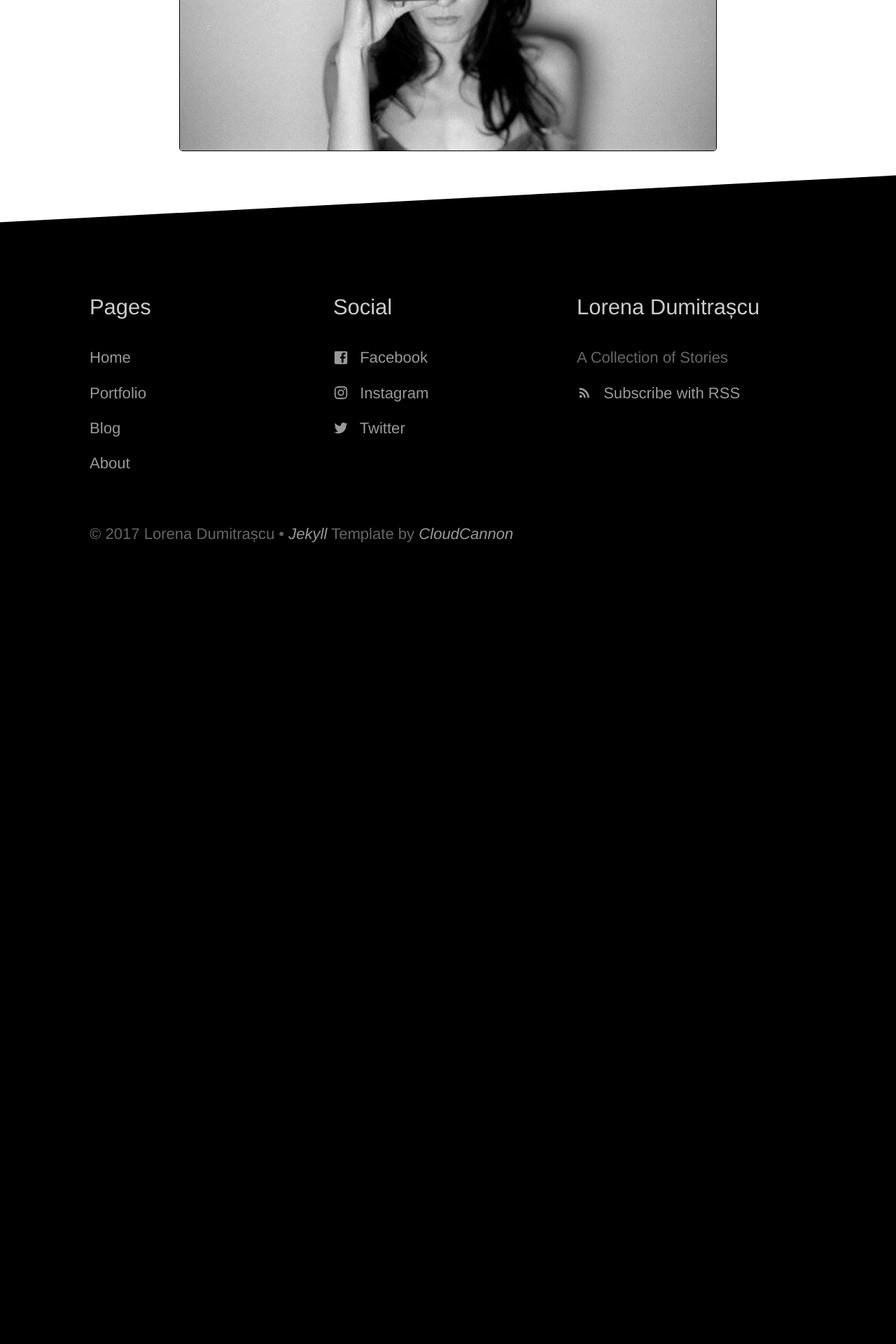
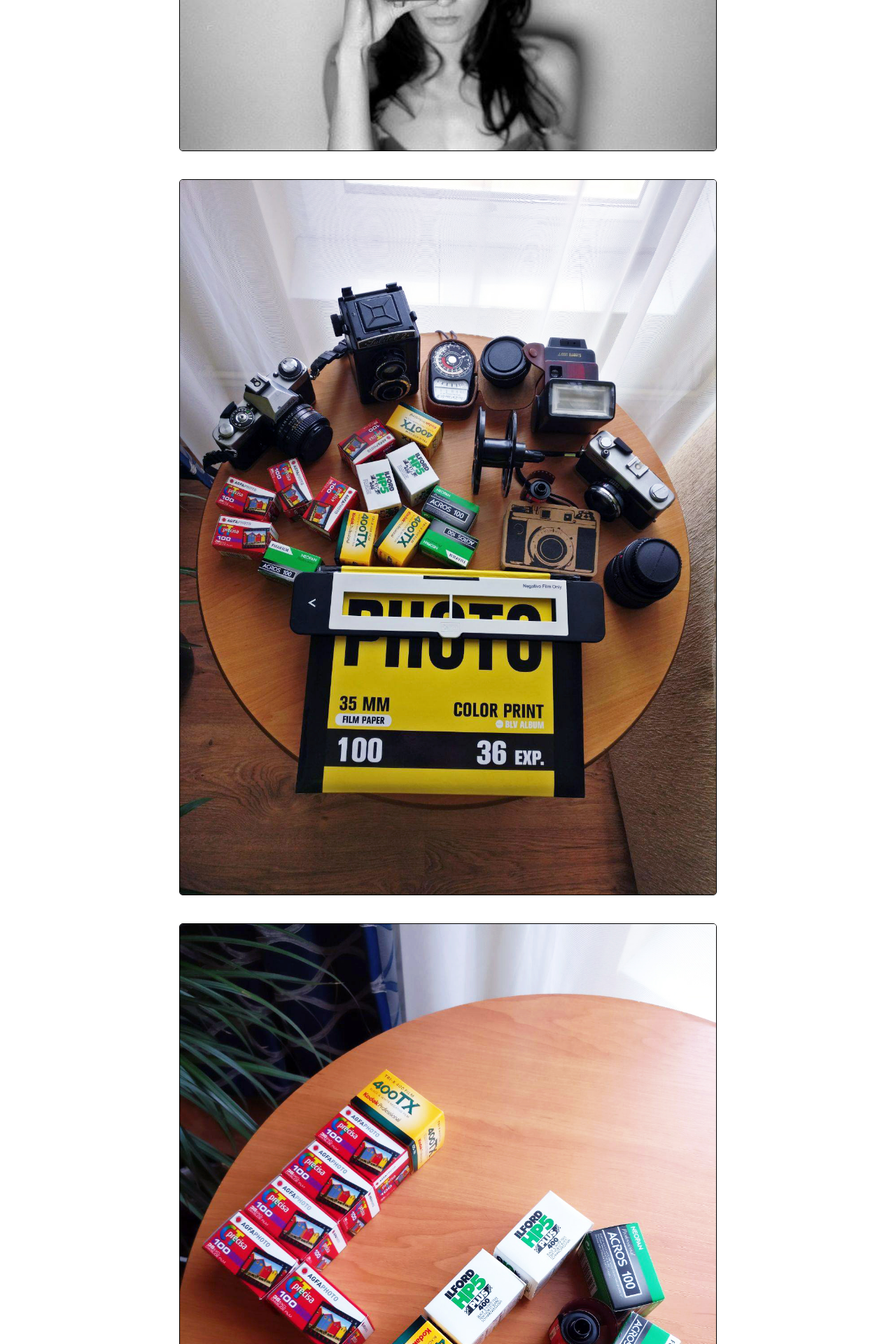
Before and after one commit to CosminTraistaru/photostories, a Jekyll site: the page built from about.md, in a window 1280 px wide. Shown: the part 3167-5087 px from the top of the page at 70% size. Built offline with Jekyll 4.4.1, drawn with Linux system fonts in a browser that asks for light colours; before the commit the page ends 4031 px from its top, so only the background shows below that.

Commit message:
new featured image, pinterest

```diff
--- a/_config.yml
+++ b/_config.yml
@@ -18,8 +18,8 @@
   image:
     location: "/assets/images/about-3.jpg"
     alt: "Lorena Dumitrașcu PhotoStories"
+    width: 604
     height: 403
-    width: 604
 
 logo:
   location: /assets/images/logo-big-no-background.png
@@ -28,10 +28,10 @@
   height: 272
 
 featured:
-  path: "/assets/images/hero_image.jpg"
+  path: "/assets/images/portfolio/portraits/R1-02.jpg"
   alt: "Lorena Dumitrașcu PhotoStories"
-  height: 520
-  width: 1300
+  width: 1600
+  height: 1071
 
 # Social details for the jekyll-seo-tag gem
 social:
@@ -92,7 +92,7 @@
 
 google_site_verification: IGPwsFwq4AkUFkJH_ZNSfAZxy5_f5z9egR29iK3UOpA
 bing_verification: 6B172C70FEE194C409CD493D635473C3
-pintrest_verification:
+pintrest_verification: 2de06280859840aabcf8b1270368a7a8
 google_analytics_key: UA-3090430-14
 
 facebook:
--- a/about.md
+++ b/about.md
@@ -4,23 +4,35 @@
 subtitle:
 permalink: /about/
 featured:
-  path: "/assets/images/about-3.jpg"
+  path: "/assets/images/about/about-3.jpg"
   alt: "Lorena Dumitrașcu PhotoStories"
   height: 720
   width: 1800
 images:
-- path: "/assets/images/about-1.jpg"
+- path: "/assets/images/about/about-1.jpg"
   alt: "Lorena Dumitrașcu PhotoStories"
   height: 640
   width: 960
-- path: "/assets/images/about-2.jpg"
+- path: "/assets/images/about/about-2.jpg"
   alt: "Lorena Dumitrașcu PhotoStories"
   height: 568
   width: 858
-- path: "/assets/images/about-3.jpg"
+- path: "/assets/images/about/about-3.jpg"
   alt: "Lorena Dumitrașcu PhotoStories"
   height: 403
   width: 604
+- path: "/assets/images/about/3.jpg"
+  alt: "Lorena Dumitrașcu PhotoStories"
+  height: 1600
+  width: 1200
+- path: "/assets/images/about/2.jpg"
+  alt: "Lorena Dumitrașcu PhotoStories"
+  height: 1600
+  width: 1200
+- path: "/assets/images/about/1.jpg"
+  alt: "Lorena Dumitrașcu PhotoStories"
+  height: 1600
+  width: 1200
 ---
 
 Incercam sa explic cuiva cine sunt. Cine e Lorena Dumitrascu. Am sa restrang multitudinea de raspunsuri la doua : “pai, e aia care iubeste sa faca poze si sa danseze”. Si-a gasit esenta.
```
Also changed, not shown: _sass/layout.scss (+0 -22 lines), assets/images/about/1.jpg (added), assets/images/about/2.jpg (added), assets/images/about/3.jpg (added), assets/images/about/about-1.jpg (renamed from assets/images/about-1.jpg), assets/images/about/about-2.jpg (renamed from assets/images/about-2.jpg), assets/images/about/about-3.jpg (renamed from assets/images/about-3.jpg).
